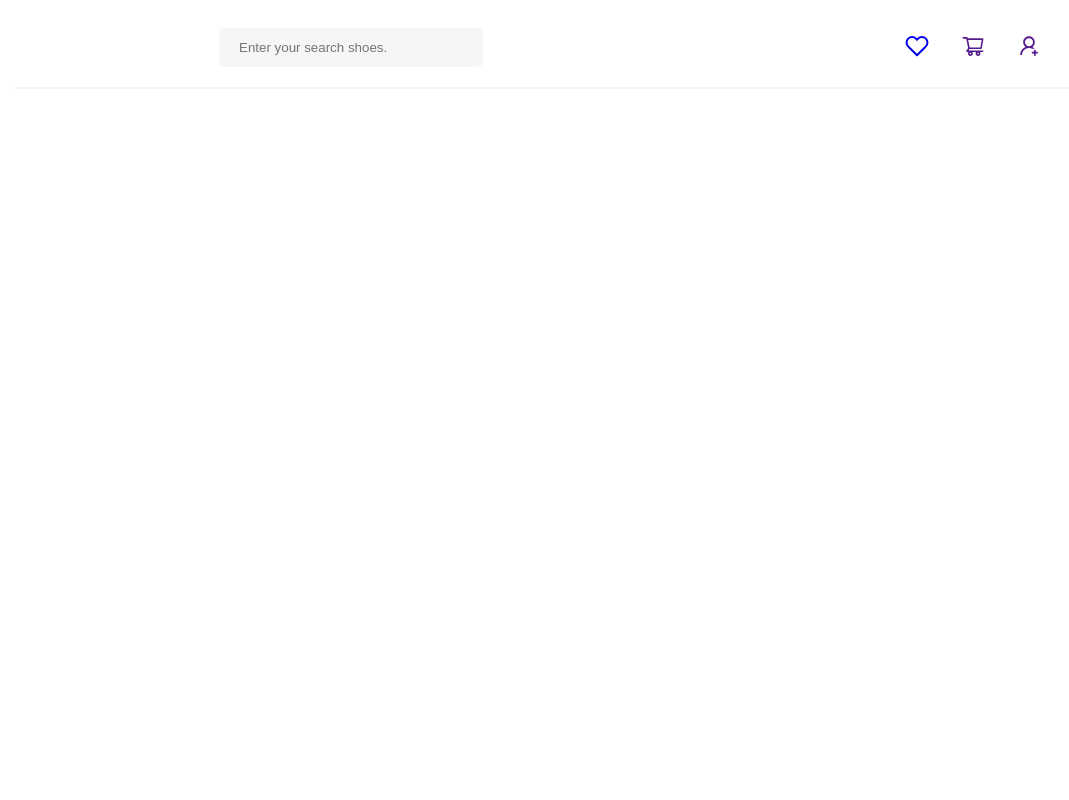
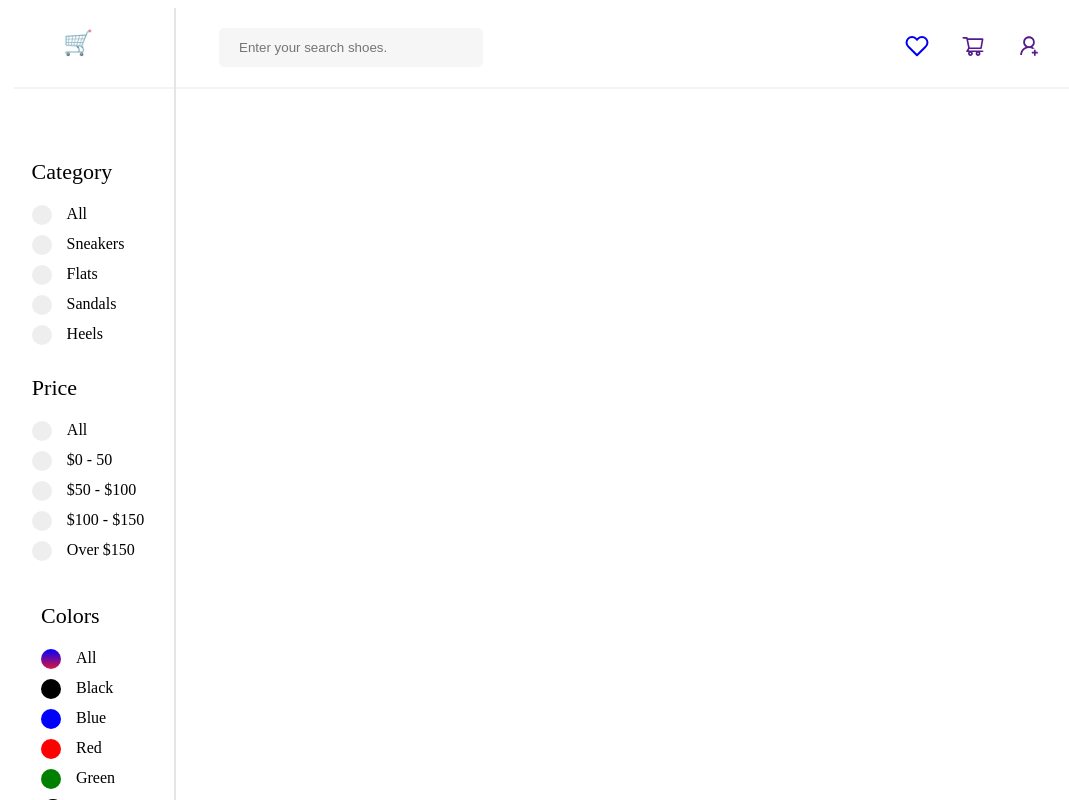
Before and after one commit to praveen-rikhari/React-Ecommerce-Filtering, a React (Vite) app: page / in a window 1280 px wide. Shown: the whole page, without its empty margins (26-1095 px from the left). Built offline with nearby package versions, Linux system fonts and the light colour scheme.

Commit message:
Created Sidebar

```diff
--- a/src/App.jsx
+++ b/src/App.jsx
@@ -1,16 +1,24 @@
 import React, { useState } from 'react'
 import Nav from './Navigation/Nav';
+import Sidebar from './Sidebar/SideBar';
+
 
 function App() {
-
+  const [selectedCategory, setSelectedCategory] = useState(null);
   const [query, setQuery] = useState("");
 
   const handleInputChange = (event) => {
     setQuery(event.target.value);
   };
 
+  const handleChange = (event) => {
+    setSelectedCategory(event.target.value);
+  };
+
+
   return (
     <>
+      <Sidebar handleChange={handleChange} />
       <Nav query={query} handleInputChange={handleInputChange} />
     </>
   )
--- a/src/Sidebar/Category/Category.css
+++ b/src/Sidebar/Category/Category.css
@@ -0,0 +1,73 @@
+.sidebar-title {
+    font-size: 22px;
+    font-weight: normal;
+    margin-bottom: 20px;
+  }
+
+  .sidebar-items {
+    margin-top: 20px;
+  }
+
+  .sidebar-label-container {
+    display: block;
+    position: relative;
+    padding-left: 35px;
+    margin-bottom: 12px;
+    cursor: pointer;
+    -webkit-user-select: none;
+    -moz-user-select: none;
+    -ms-user-select: none;
+    user-select: none;
+  }
+
+  .sidebar-label-container input {
+    position: absolute;
+    opacity: 0;
+    cursor: pointer;
+  }
+
+  .checkmark {
+    position: absolute;
+    top: 0;
+    left: 0;
+    height: 20px;
+    width: 20px;
+    background-color: #eee;
+    border-radius: 50%;
+  }
+
+  .all {
+    background: linear-gradient(blue, crimson);
+  }
+
+  .sidebar-label-container:hover input ~ .checkmark {
+    background-color: #ccc;
+  }
+
+  .sidebar-label-container input:checked ~ .checkmark {
+    background-color: #2196f3;
+  }
+
+  .checkmark:after {
+    content: "";
+    position: absolute;
+    display: none;
+  }
+
+  .sidebar-label-container input:checked ~ .checkmark:after {
+    display: block;
+  }
+
+  .sidebar-label-container .checkmark:after {
+    top: 6.4px;
+    left: 6.4px;
+    width: 7px;
+    height: 7px;
+    border-radius: 50%;
+    background: white;
+  }
+
+  .line {
+    margin-top: 3rem;
+    border-color: #f7f7f7;
+  }
--- a/src/Sidebar/Category/Category.jsx
+++ b/src/Sidebar/Category/Category.jsx
@@ -0,0 +1,43 @@
+import "./Category.css";
+import Input from "../../Components/Input";
+
+function Category({ handleChange }) {
+  return (
+    <div>
+      <h2 className="sidebar-title">Category</h2>
+
+      <div>
+        <label className="sidebar-label-container">
+          <input onChange={handleChange} type="radio" value="" name="test" />
+          <span className="checkmark"></span>All
+        </label>
+        <Input
+          handleChange={handleChange}
+          value="sneakers"
+          title="Sneakers"
+          name="test"
+        />
+        <Input
+          handleChange={handleChange}
+          value="flats"
+          title="Flats"
+          name="test"
+        />
+        <Input
+          handleChange={handleChange}
+          value="sandals"
+          title="Sandals"
+          name="test"
+        />
+        <Input
+          handleChange={handleChange}
+          value="heels"
+          title="Heels"
+          name="test"
+        />
+      </div>
+    </div>
+  );
+}
+
+export default Category;
--- a/src/Sidebar/Colors/Colors.css
+++ b/src/Sidebar/Colors/Colors.css
@@ -0,0 +1,3 @@
+.color-title {
+    margin-top: 2rem;
+}
--- a/src/Sidebar/Colors/Colors.jsx
+++ b/src/Sidebar/Colors/Colors.jsx
@@ -0,0 +1,65 @@
+import "./Colors.css";
+import Input from "../../Components/Input";
+
+const Colors = ({ handleChange }) => {
+    return (
+        <>
+            <div>
+                <h2 className="sidebar-title color-title">Colors</h2>
+                <label className="sidebar-label-container">
+                    <input onChange={handleChange} type="radio" value="" name="test1" />
+                    <span className="checkmark all"></span>
+                    All
+                </label>
+
+                <Input
+                    handleChange={handleChange}
+                    value="black"
+                    title="Black"
+                    name="test1"
+                    color="black"
+                />
+
+                <Input
+                    handleChange={handleChange}
+                    value="blue"
+                    title="Blue"
+                    name="test1"
+                    color="blue"
+                />
+
+                <Input
+                    handleChange={handleChange}
+                    value="red"
+                    title="Red"
+                    name="test1"
+                    color="red"
+                />
+
+                <Input
+                    handleChange={handleChange}
+                    value="green"
+                    title="Green"
+                    name="test1"
+                    color="green"
+                />
+
+                <label className="sidebar-label-container">
+                    <input
+                        onChange={handleChange}
+                        type="radio"
+                        value="white"
+                        name="test1"
+                    />
+                    <span
+                        className="checkmark"
+                        style={{ background: "white", border: "2px solid black" }}
+                    ></span>
+                    White
+                </label>
+            </div>
+        </>
+    );
+};
+
+export default Colors;
--- a/src/Sidebar/Price/Price.css
+++ b/src/Sidebar/Price/Price.css
@@ -0,0 +1,7 @@
+.price-title {
+    margin-top: 20px;
+}
+
+.ml {
+    margin-left: 20px;
+}
--- a/src/Sidebar/Price/Price.jsx
+++ b/src/Sidebar/Price/Price.jsx
@@ -0,0 +1,47 @@
+import Input from "../../Components/Input";
+import "./Price.css";
+
+const Price = ({ handleChange }) => {
+    return (
+        <>
+            <div className="ml">
+                <h2 className="sidebar-title price-title">Price</h2>
+
+                <label className="sidebar-label-container">
+                    <input onChange={handleChange} type="radio" value="" name="test2" />
+                    <span className="checkmark"></span>All
+                </label>
+
+                <Input
+                    handleChange={handleChange}
+                    value={50}
+                    title="$0 - 50"
+                    name="test2"
+                />
+
+                <Input
+                    handleChange={handleChange}
+                    value={100}
+                    title="$50 - $100"
+                    name="test2"
+                />
+
+                <Input
+                    handleChange={handleChange}
+                    value={150}
+                    title="$100 - $150"
+                    name="test2"
+                />
+
+                <Input
+                    handleChange={handleChange}
+                    value={200}
+                    title="Over $150"
+                    name="test2"
+                />
+            </div>
+        </>
+    );
+};
+
+export default Price;
--- /dev/null
+++ b/src/Sidebar/SideBar.jsx
@@ -0,0 +1,21 @@
+import Category from "./Category/Category";
+import Price from "./Price/Price";
+import Colors from "./Colors/Colors";
+import "./Sidebar.css";
+
+const Sidebar = ({ handleChange }) => {
+    return (
+        <>
+            <section className="sidebar">
+                <div className="logo-container">
+                    <h1>🛒</h1>
+                </div>
+                <Category handleChange={handleChange} />
+                <Price handleChange={handleChange} />
+                <Colors handleChange={handleChange} />
+            </section>
+        </>
+    );
+};
+
+export default Sidebar;
--- /dev/null
+++ b/src/Sidebar/Sidebar.css
@@ -0,0 +1,18 @@
+.sidebar {
+    width: 15%;
+    position: fixed;
+    height: 100%;
+    border-right: 2px solid #e5e5e5;
+    z-index: 3;
+    display: flex;
+    flex-direction: column;
+    align-items: center;
+}
+
+.logo-container {
+    margin-bottom: 4rem;
+}
+
+.logo-container h1 {
+    margin-top: 1.3rem;
+}
```
